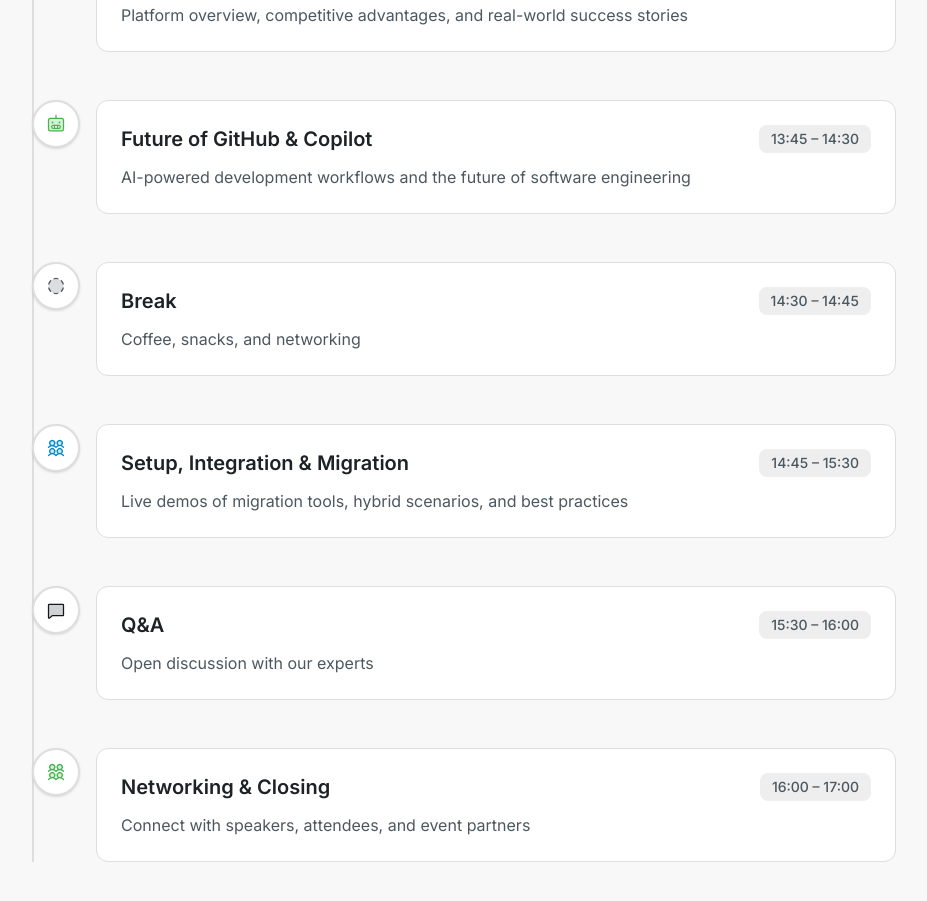
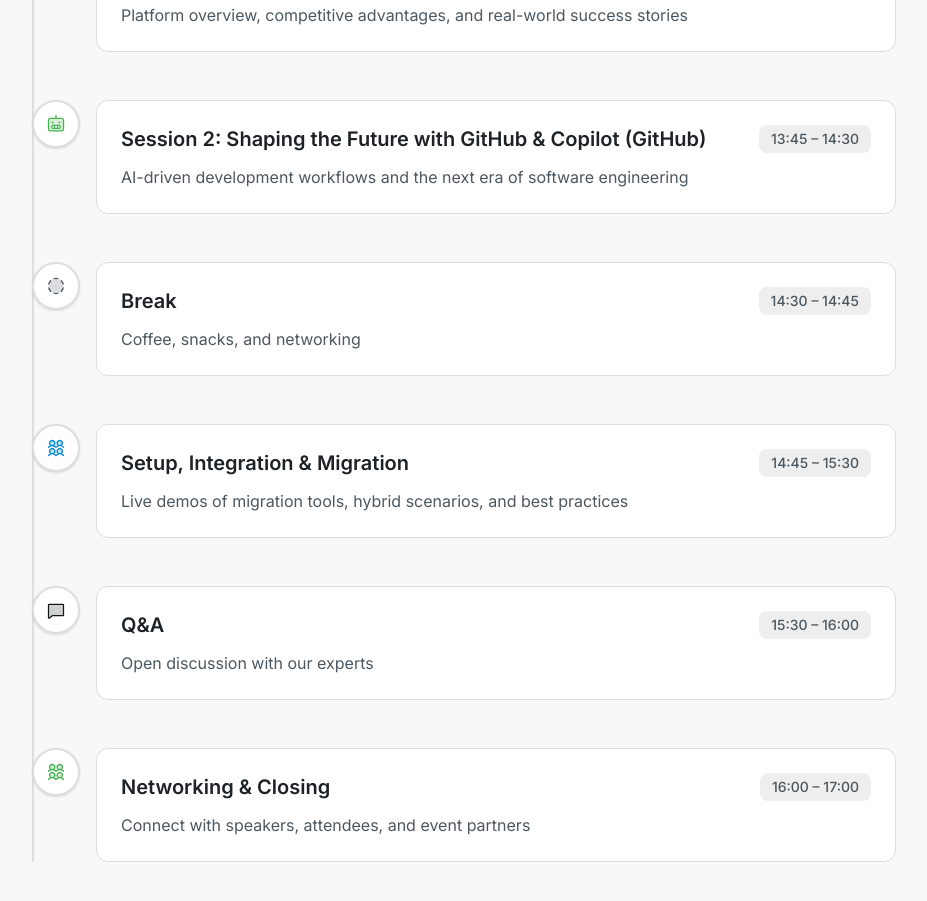
Before and after one commit to onurpiskin/github-migration-eve, a React (Vite) app: page / in a window 1280 px wide. Shown: the part 3640-4541 px from the top of the page, without its empty margins (192-1119 px from the left). Built offline with nearby package versions, Linux system fonts and the light colour scheme.

Commit message:
Generated by Spark: lets improve the Agenda details. For the second Session "Fiture of Github & Copilot" replace it with "Session 2: Shaping the Future with GitHub & Copilot (GitHub) AI-driven development workflows and the next era of software engineering"

```diff
--- a/src/components/sections/Agenda.tsx
+++ b/src/components/sections/Agenda.tsx
@@ -19,8 +19,8 @@
   },
   {
     time: '13:45 – 14:30',
-    title: 'Future of GitHub & Copilot',
-    description: 'AI-powered development workflows and the future of software engineering',
+    title: 'Session 2: Shaping the Future with GitHub & Copilot (GitHub)',
+    description: 'AI-driven development workflows and the next era of software engineering',
     icon: Robot,
     color: 'text-accent'
   },
```
